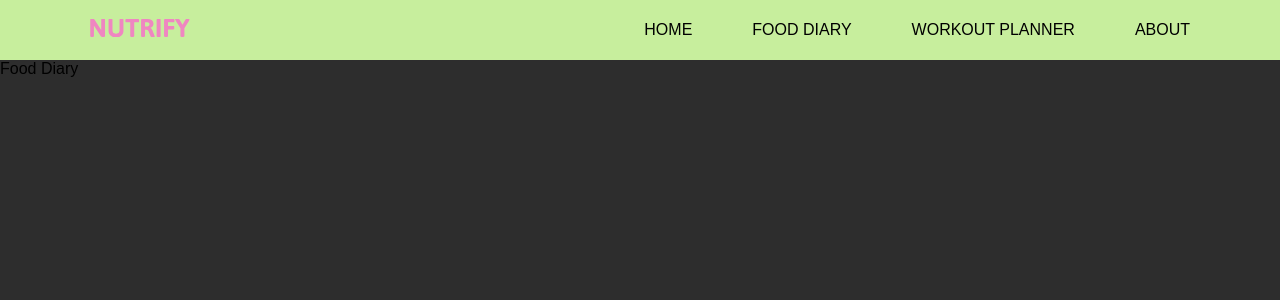
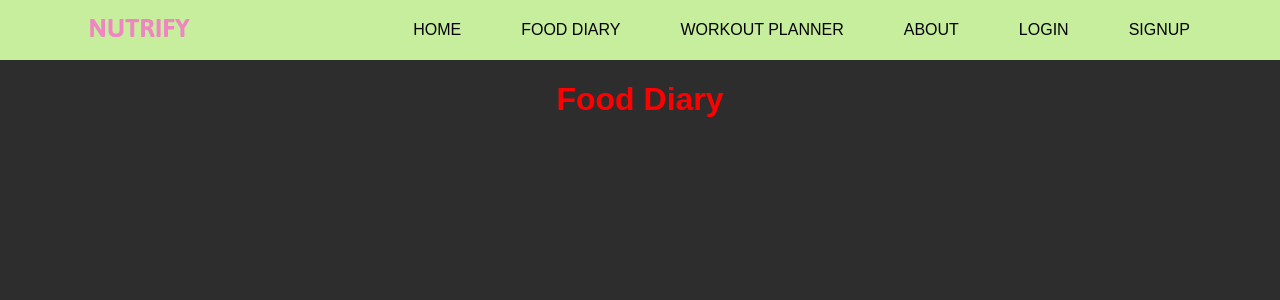
Before and after one commit to Percyy16/nutrifyApp, a React (Create React App) app in the folder client/: page /FoodDiary in a window 1280 px wide. Shown: the top 300 px of the page. Built offline with nearby package versions, Linux system fonts and the light colour scheme.

Commit message:
added login/signup page

```diff
--- a/client/src/App.js
+++ b/client/src/App.js
@@ -6,6 +6,8 @@
 import { FoodDiary } from "./pages/FoodDiary/FoodDiary";
 import { WorkoutPlanner } from "./pages/WorkoutPlanner/WorkoutPlanner";
 import { About } from "./pages/About/About";
+import { LogIn } from "./pages/LogIn/LogIn";
+import { SignUp } from "./pages/SignUp/SignUp";
 import { Navbar } from './components/Navbar/Navbar';
 
 function App() {
@@ -18,6 +20,8 @@
           <Route path="/FoodDiary" element={<FoodDiary />} />
           <Route path="/WorkoutPlanner" element={<WorkoutPlanner />} />
           <Route path="/About" element={<About />} />
+          <Route path="/LogIn" element={<LogIn />} />
+          <Route path="/SignUp" element={<SignUp />} />
         </Routes>
       </Router>
     </div>
--- a/client/src/components/Navbar/Navbar.jsx
+++ b/client/src/components/Navbar/Navbar.jsx
@@ -37,6 +37,12 @@
                             <li>
                                 <Link to="/About">About</Link>
                             </li>
+                            <li>
+                                <Link to="/LogIn">LogIn</Link>
+                            </li>
+                            <li>
+                                <Link to="/SignUp">SignUp</Link>
+                            </li>
                         </ul>
                     </div>
                 </div>
--- a/client/src/pages/FoodDiary/FoodDiary.jsx
+++ b/client/src/pages/FoodDiary/FoodDiary.jsx
@@ -1,5 +1,21 @@
+import React from "react";
+import "../FoodDiary/FoodDiary.scss";
+
 export const FoodDiary = () => {
     return (
-    <div>Food Diary</div>
+    <div className="foodDiary_container">
+        <h1>
+            Food Diary
+        </h1>
+        <div className="foodDiary_container__breakfast">
+
+        </div>
+        <div className="foodDiary_container__lunch">
+
+        </div>
+        <div className="foodDiary_container__dinner">
+
+        </div>
+    </div>
     );
 };
--- a/client/src/pages/FoodDiary/FoodDiary.scss
+++ b/client/src/pages/FoodDiary/FoodDiary.scss
@@ -0,0 +1,9 @@
+.foodDiary_container {
+    display: flex;
+    align-items: center;
+    justify-content: center;
+    width: 100%;
+    h1 {
+        color: red;
+    }
+}
--- /dev/null
+++ b/client/src/pages/LogIn/LogIn.jsx
@@ -0,0 +1,5 @@
+export const LogIn = () => {
+    return (
+    <div>LogIn</div>
+    );
+};
--- /dev/null
+++ b/client/src/pages/SignUp/SignUp.jsx
@@ -0,0 +1,5 @@
+export const SignUp = () => {
+    return (
+    <div>SignUp</div>
+    );
+};
```
Also changed, not shown: client/src/pages/LogIn/LogIn.scss (added), client/src/pages/SignUp/SignUp.scss (added).
